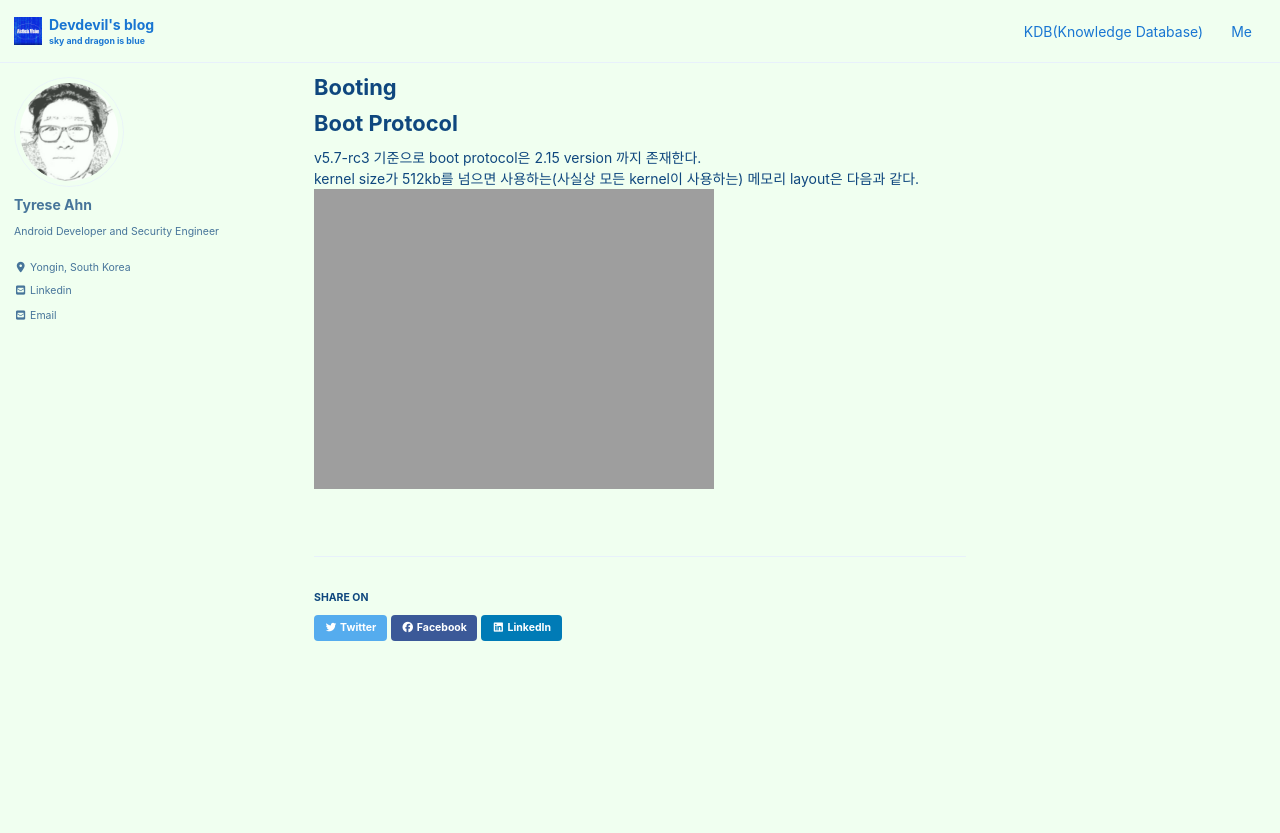
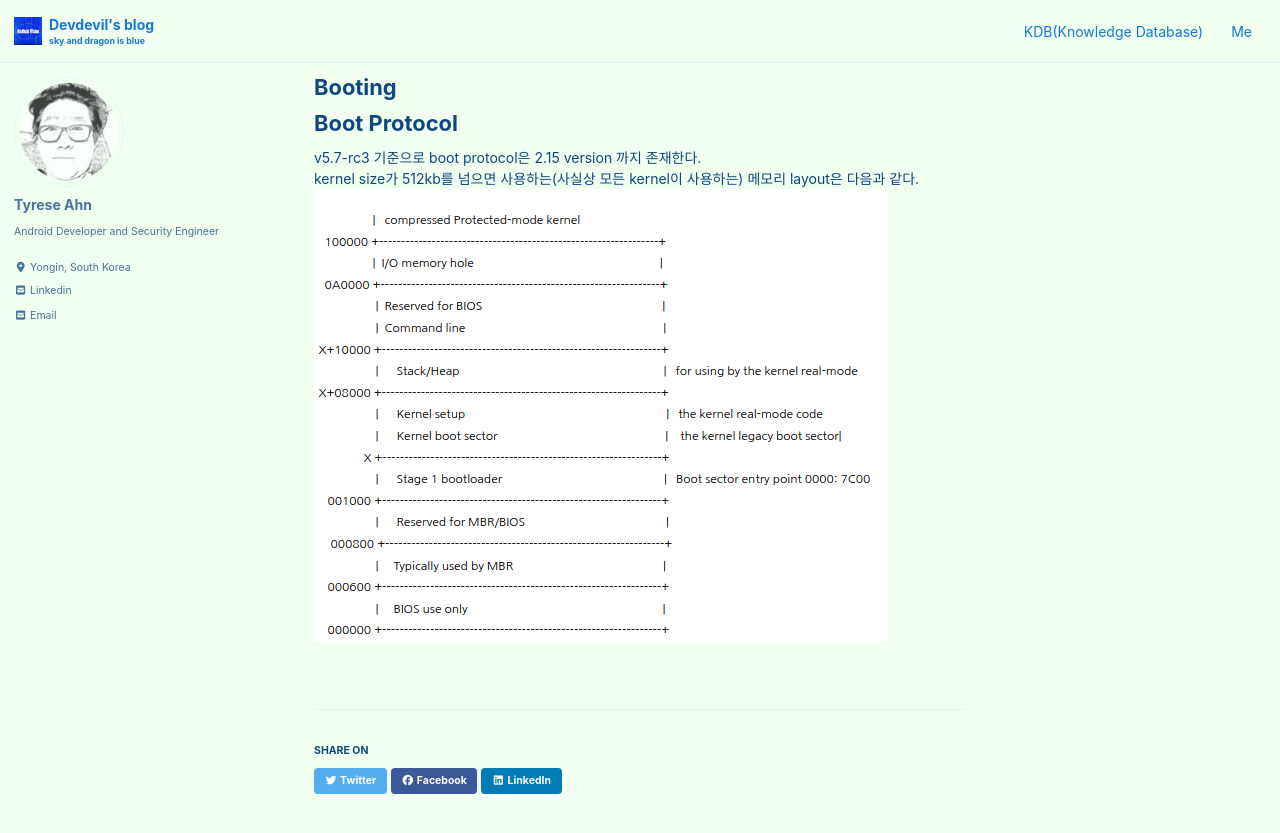
Before and after one commit to devdevil1901/devdevil1901.github.io, a Jekyll site: the page built from _pages/linux-booting.md, in a window 1280 px wide and 900 px high. Shown: the top 833 px of the window. Built offline with Jekyll 4.4.1, drawn with Linux system fonts in a browser that asks for light colours; cached includes are drawn as plain includes; nearby versions of some CDN libraries.

Commit message:
Apply changed image name

```diff
--- a/_pages/linux-booting.md
+++ b/_pages/linux-booting.md
@@ -9,4 +9,4 @@ layout: single
 # Boot Protocol
 v5.7-rc3 기준으로 boot protocol은 2.15 version 까지 존재한다.
 kernel size가 512kb를 넘으면 사용하는(사실상 모든 kernel이 사용하는) 메모리 layout은 다음과 같다.
-![bzImage](https://devdevil1901.github.io/assets/images/linux-bzImage-in-memory-layout.png)
+![bzImage](https://devdevil1901.github.io/assets/images/linux_layout_inmemory.png)
```
